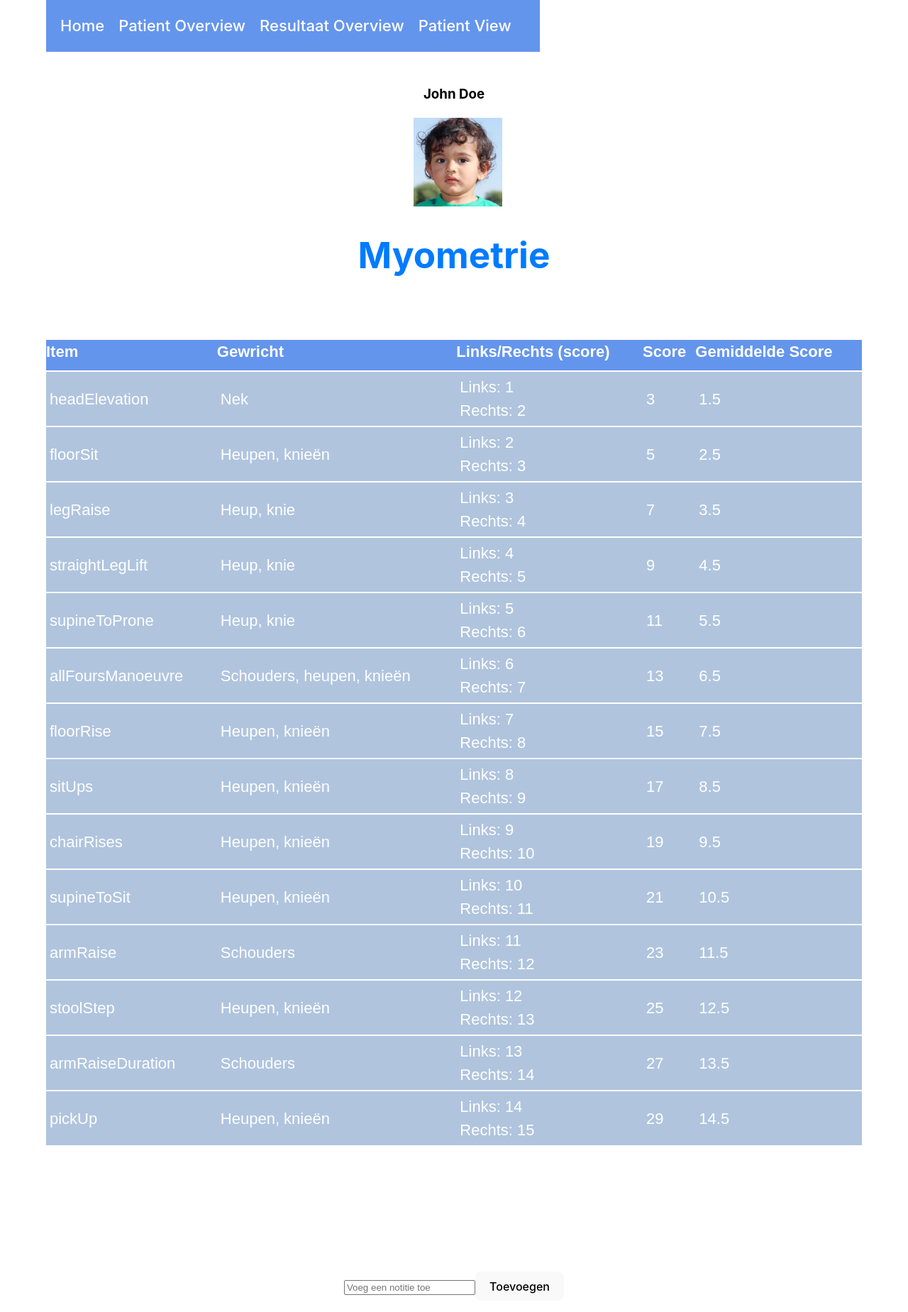
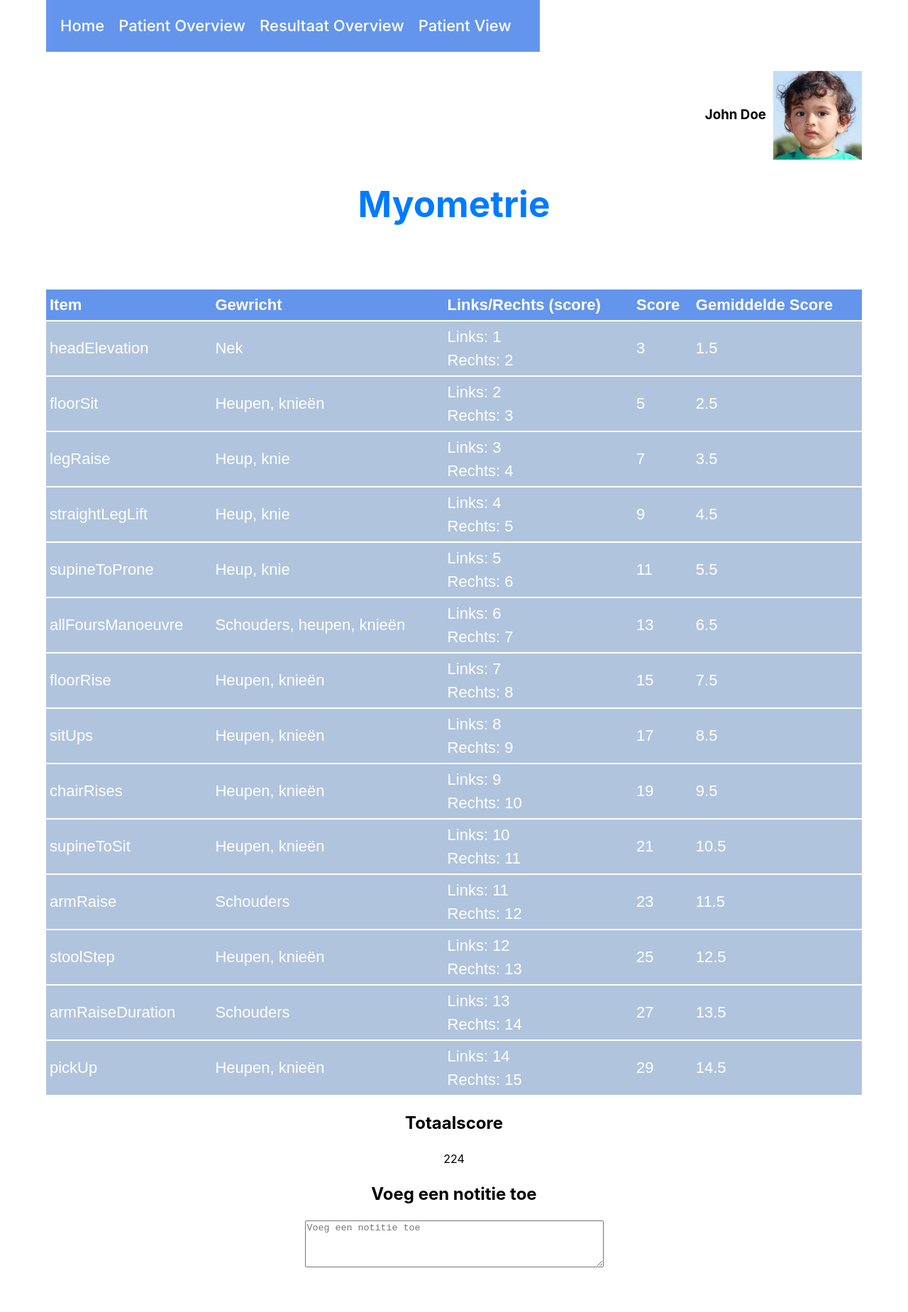
Before and after one commit to ZuydUniversity/B2C6_B2A_Frontend, a React (Vite) app: page /myometriepage in a window 1280 px wide. Shown: the whole page at 71% size. After the commit the page ends 1792 px from the top, so only its background shows below. Built offline with nearby package versions, Linux system fonts and the light colour scheme.

Commit message:
notition is now textarea (myometriepage)

```diff
--- a/src/App.css
+++ b/src/App.css
@@ -132,6 +132,10 @@ table,
 
 .myometrietable td {
     background-color: var(--main-td-color);
+    padding: 5px;
+}
+
+.myometrietable th {
     padding: 5px;
 }
 
@@ -299,7 +303,9 @@ tr:hover {
 
 .PageTopResults {
     width: 1150px;
+    display: flex;
     justify-content: flex-end; /* Align items to the right */
+    align-items: center; /* Vertically align items */
 }
 
 .patient-image,
@@ -315,7 +321,7 @@ tr:hover {
     padding-left: 10px;
 }
 
-.patient-name-results {
+.patient-results {
     color: black;
 }
 
--- a/src/routes/MyometriePage.jsx
+++ b/src/routes/MyometriePage.jsx
@@ -24,18 +24,9 @@ function MyometriePage() {
     });
 
     const [note, setNote] = useState('');
-    const [notes, setNotes] = useState([]);
 
     const handleNoteChange = (e) => {
         setNote(e.target.value);
-    };
-
-    const handleNoteSubmit = (e) => {
-        e.preventDefault();
-        if (note.trim()) {
-            setNotes([...notes, note]);
-            setNote('');
-        }
     };
 
     const totalItemScore = Object.values(cmasScores).reduce((total, { left, right }) => {
@@ -46,7 +37,7 @@ function MyometriePage() {
         <>
             <Navbar />
             <div className="PageTopResults">
-                <h3 className="patient-name-results">{patientName}</h3>
+                <h3 className="patient-results">{patientName}</h3>
                 <img className="patient-image-results" src={imageSrc} alt="patient" />
             </div>
             <h1>Myometrie</h1>
@@ -81,25 +72,20 @@ function MyometriePage() {
                 </div>
             </div>
             <div>
-                <h2>Totaalscore</h2>
-                <p>{totalItemScore}</p>
+                <h2 className='patient-results'>Totaalscore</h2>
+                <p className='patient-results'>{totalItemScore}</p>
             </div>
             <div>
-                <h2>Voeg een notitie toe</h2>
-                <form onSubmit={handleNoteSubmit}>
-                    <input
-                        type="text"
+                <h2 className='patient-results'>Voeg een notitie toe</h2>
+                <form onSubmit={(e) => e.preventDefault()}>
+                    <textarea
                         value={note}
                         onChange={handleNoteChange}
                         placeholder="Voeg een notitie toe"
+                        rows="4" /* Set the desired number of rows */
+                        cols="50" /* Set the desired number of columns */
                     />
-                    <button type="submit">Toevoegen</button>
                 </form>
-                <ul>
-                    {notes.map((note, index) => (
-                        <li key={index}>{note}</li>
-                    ))}
-                </ul>
             </div>
         </>
     );
```
